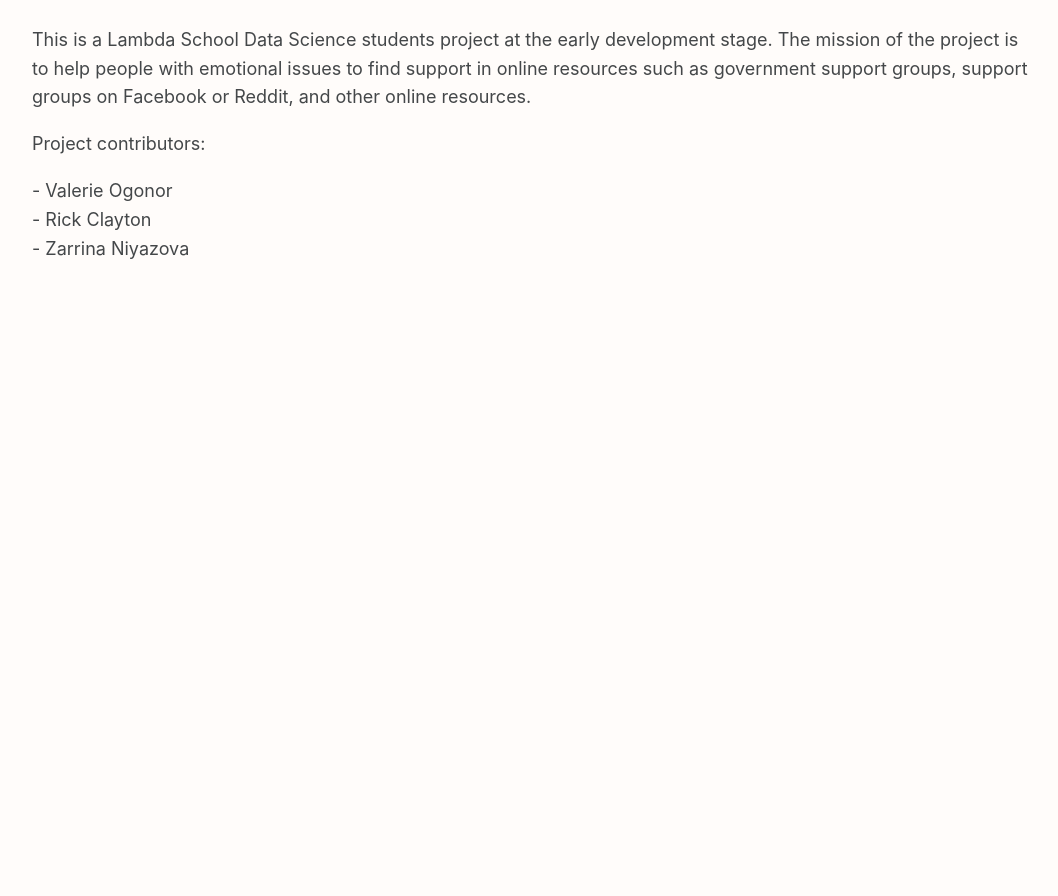
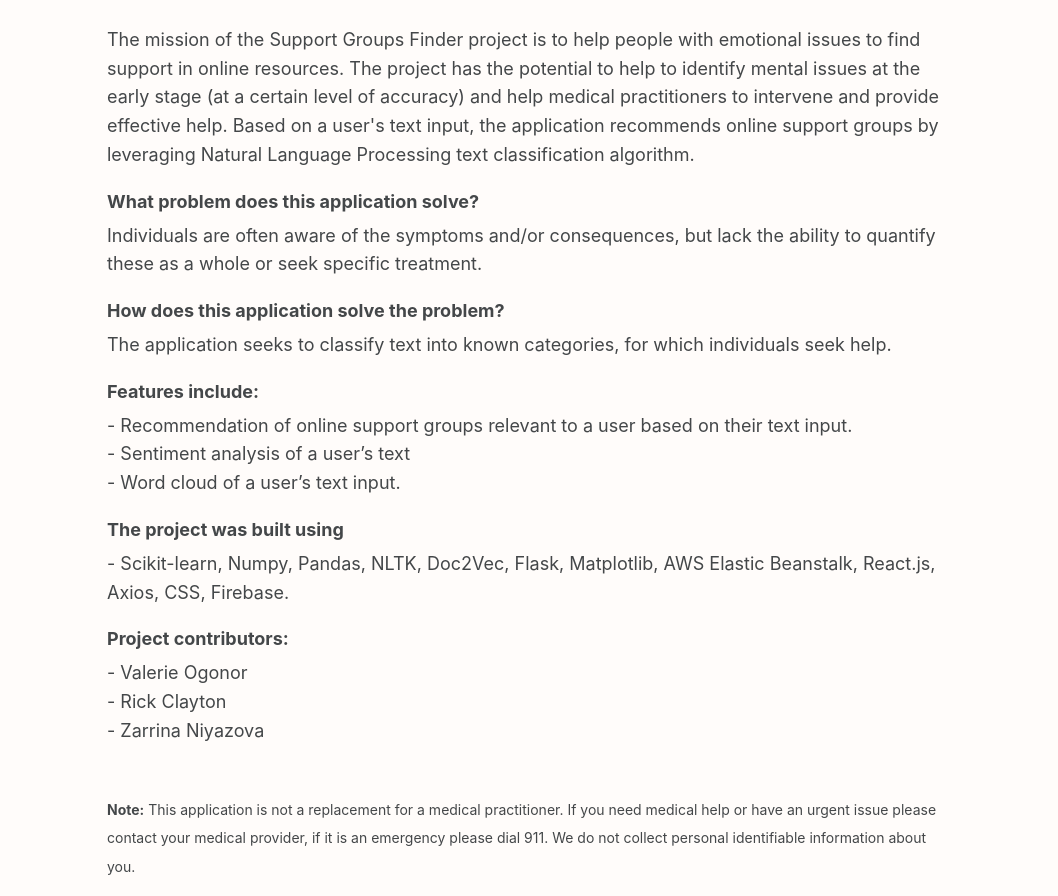
Before and after one commit to zarrinan/NLP_Support_Groups_FE, a React (Create React App) app: page / in a window 1280 px wide. Shown: the part 180-1076 px from the top of the page, without its empty margins (108-1166 px from the left). Before the commit the page ends 800 px from the top, so only its background shows below. Built offline with nearby package versions, Linux system fonts and the light colour scheme.

Commit message:
Edit home page

```diff
--- a/src/App.css
+++ b/src/App.css
@@ -33,7 +33,7 @@
 
 .main-container {
   margin: 0 auto;
-  max-width: 1000px;
+  max-width: 850px;
 }
 
 .form-container {
@@ -186,6 +186,17 @@
   font-weight: 400;
 }
 /*#######HOME PAGE#####################*/
+.home-header {
+  margin-bottom: 5px;
+}
 
+.contributors-list {
+  margin-top: 5px;
+  margin-bottom: 50px;
+}
+
+.note {
+  font-size: 14px;
+}
 
 /*#######PRIVACY PAGE####################*/
--- a/src/Home.js
+++ b/src/Home.js
@@ -6,16 +6,42 @@
       <div>
         <div className='main-container'>
           <h1 className='page-header'>Support Groups Finder</h1>
-          <p>This is a Lambda School Data Science students project at the early development stage.
-          The mission of the project is to help people with emotional issues to find
-          support in online resources such as government support groups, support groups
-          on Facebook or Reddit, and other online resources. </p>
-          <p>Project contributors:</p>
+          <p>The mission of the Support Groups Finder project is to help people
+          with emotional issues to find support in online resources. The project
+          has the potential to help to identify mental issues at the early stage
+          (at a certain level of accuracy) and help medical practitioners
+          to intervene and provide effective help. Based on a user's text input,
+          the application recommends online support groups by leveraging Natural
+          Language Processing text classification algorithm.
+          <p className='home-header'><strong>What problem does this application solve?</strong></p>
+          Individuals are often aware of the symptoms and/or consequences,
+          but lack the ability to quantify these as a whole or seek specific treatment.
+          <p className='home-header'><strong>How does this application solve the problem?</strong></p>
+          The application seeks to classify text into known categories,
+          for which individuals seek help.
+          <p className='home-header'><strong>Features include:</strong></p>
+
+          <li>- Recommendation of online support groups relevant to a user based on their text input.</li>
+          <li>- Sentiment analysis of a user’s text</li>
+          <li>- Word cloud of a user’s text input.</li>
+
+
+          <p className='home-header'><strong>The project was built using</strong></p>
+          - Scikit-learn, Numpy, Pandas, NLTK, Doc2Vec, Flask, Matplotlib,
+          AWS Elastic Beanstalk, React.js, Axios, CSS, Firebase.
+          </p>
+          <p className='home-header'><strong>Project contributors:</strong></p>
           <ul className='contributors-list'>
             <li>- Valerie Ogonor</li>
             <li>- Rick Clayton</li>
             <li>- Zarrina Niyazova</li>
           </ul>
+
+          <p className='note'><strong>Note:</strong> This application is not a replacement
+          for a medical practitioner.
+          If you need medical help or have an urgent issue please contact your
+          medical provider, if it is an emergency please dial 911. We do not
+          collect personal identifiable information about you.</p>
         </div>
       </div>
     )
```
